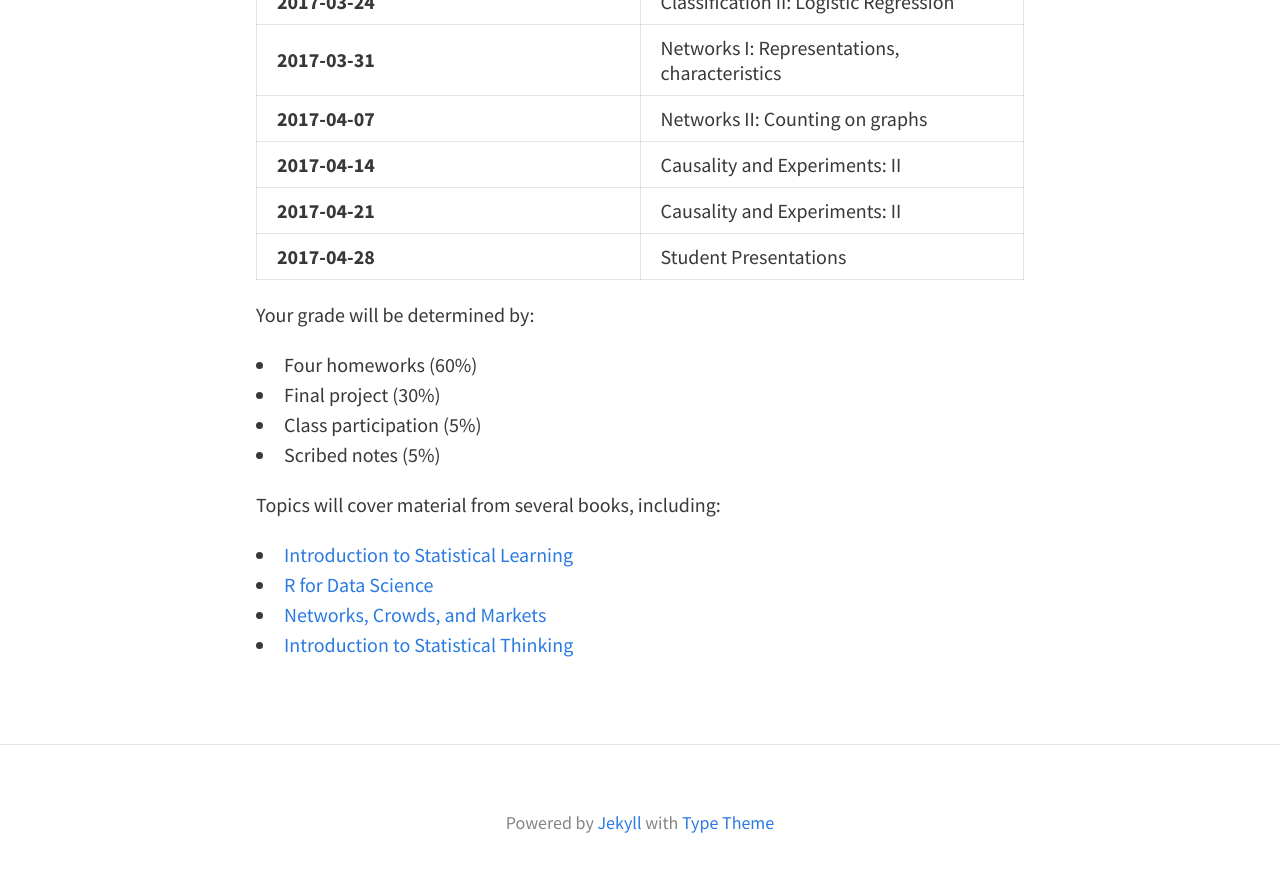
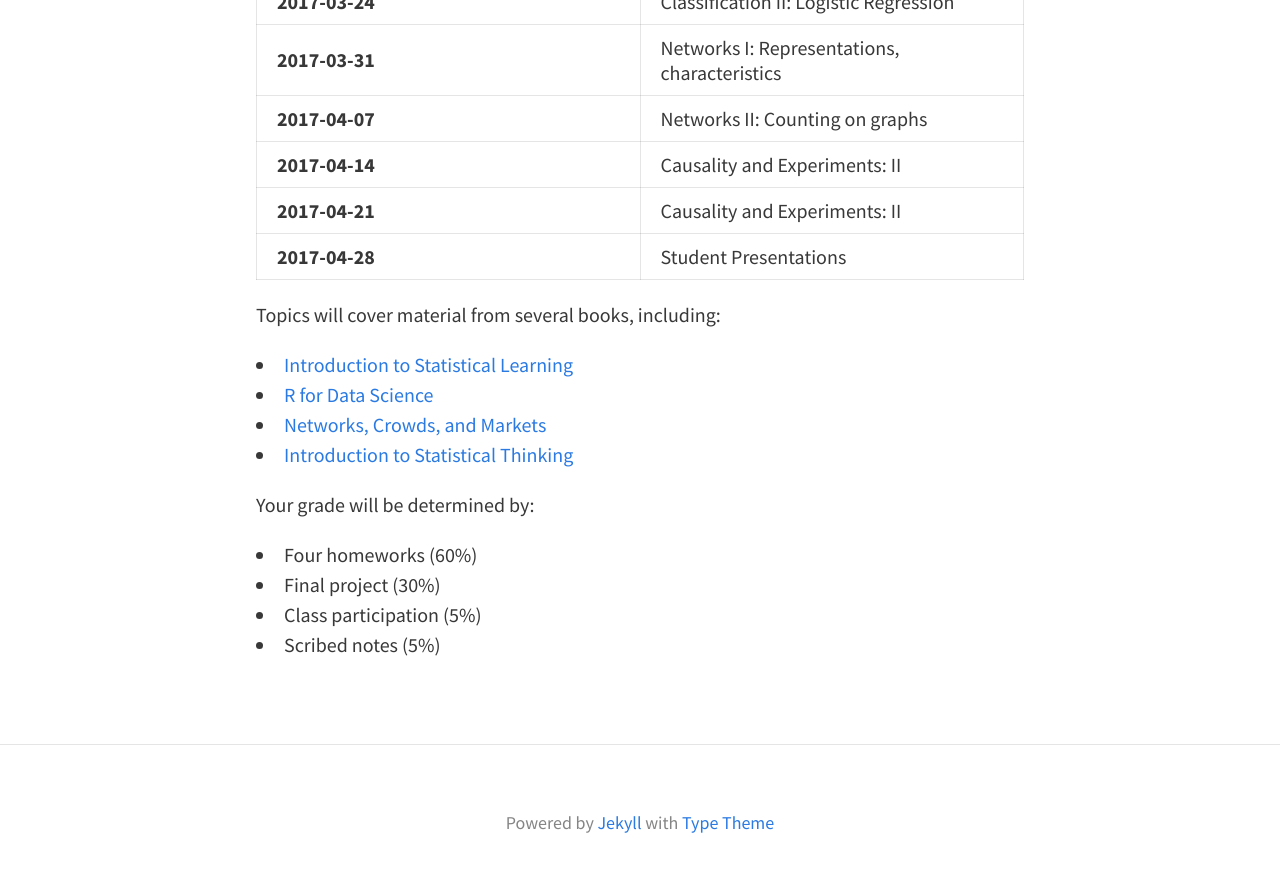
Before and after one commit to jhofman/msd2015, a Jekyll site: the page built from syllabus.md, in a window 1280 px wide and 900 px high, scrolled down 895 px. Shown: the top 872 px of the window. Built offline with Jekyll 4.4.1, drawn with Linux system fonts in a browser that asks for light colours; nearby versions of some CDN libraries.

```diff
--- a/syllabus.md
+++ b/syllabus.md
@@ -26,16 +26,16 @@ Here is a tenative schedule of topics:
 |**2017-04-21**| Causality and Experiments: II |
 |**2017-04-28**| Student Presentations|
 
+Topics will cover material from several books, including:
+
+* [Introduction to Statistical Learning](http://www-bcf.usc.edu/~gareth/ISL/)
+* [R for Data Science](http://r4ds.had.co.nz/)
+* [Networks, Crowds, and Markets](http://www.cs.cornell.edu/home/kleinber/networks-book/)
+* [Introduction to Statistical Thinking](http://pluto.huji.ac.il/~msby/StatThink/index.html)
+
 Your grade will be determined by:
 
 * Four homeworks (60%)
 * Final project (30%)
 * Class participation (5%)
 * Scribed notes (5%)
-
-Topics will cover material from several books, including:
-
-* [Introduction to Statistical Learning](http://www-bcf.usc.edu/~gareth/ISL/)
-* [R for Data Science](http://r4ds.had.co.nz/)
-* [Networks, Crowds, and Markets](http://www.cs.cornell.edu/home/kleinber/networks-book/)
-* [Introduction to Statistical Thinking](http://pluto.huji.ac.il/~msby/StatThink/index.html)
```
